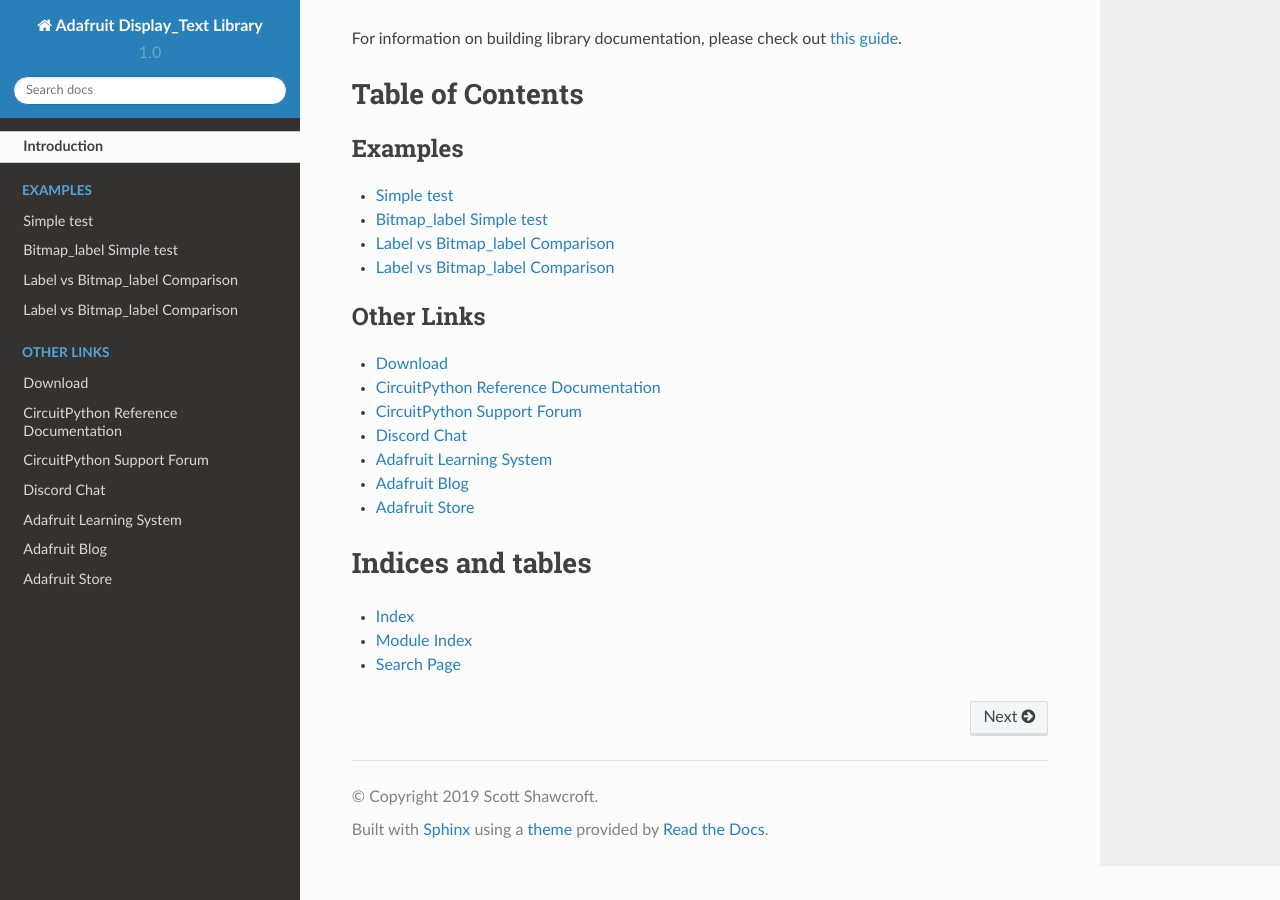
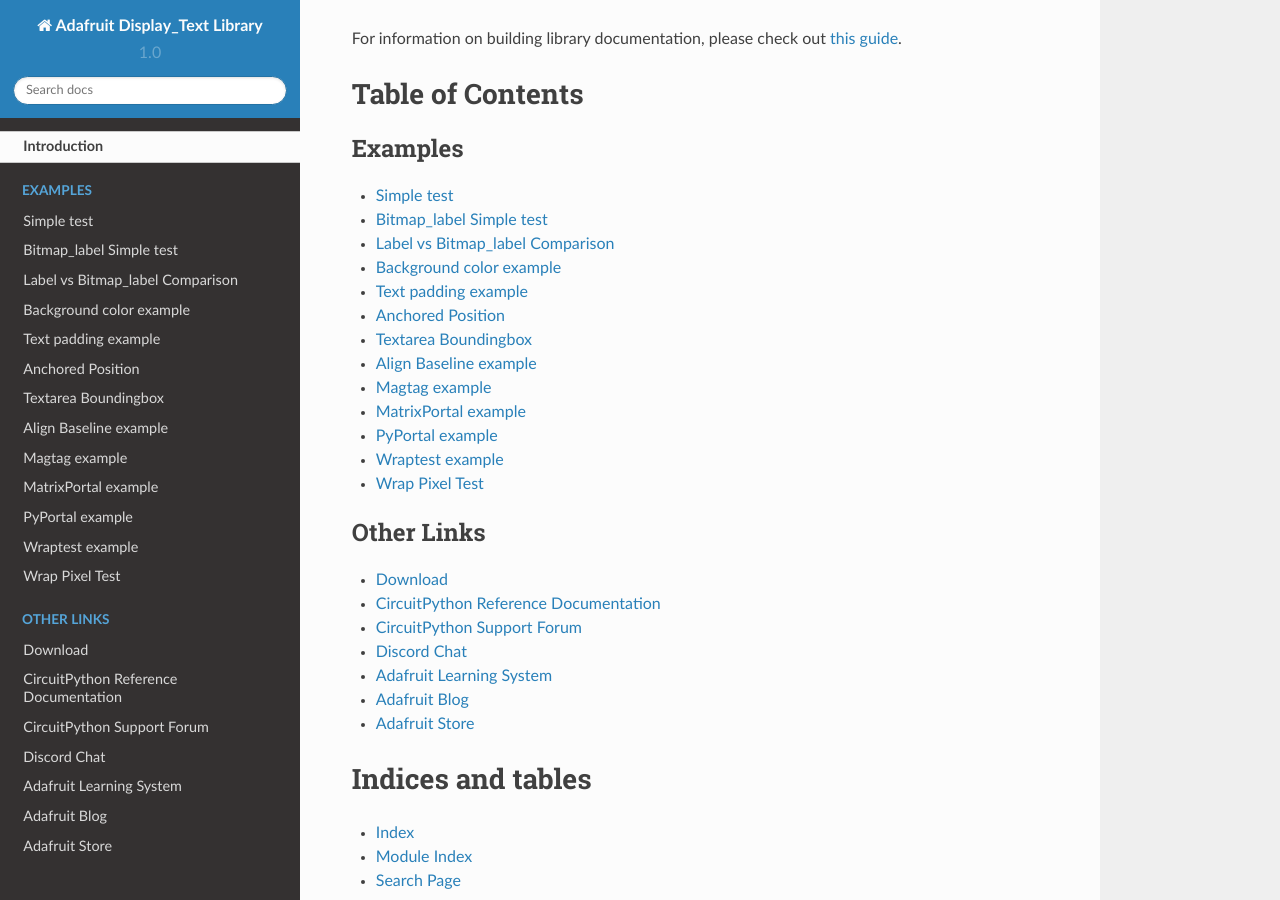
Before and after one commit to adafruit/Adafruit_CircuitPython_Display_Text, a Sphinx documentation site: the page built from docs/index.rst, in a window 1280 px wide and 900 px high, scrolled down 1008 px. Built offline with Sphinx 7.4.7 and the Read the Docs theme 2.0.0, drawn with Linux system fonts in a browser that asks for light colours.

Commit message:
Change in examples API

```diff
--- a/docs/examples.rst
+++ b/docs/examples.rst
@@ -25,11 +25,92 @@ Example to compare Label and Bitmap_Label characteristics
     :caption: examples/display_text_label_vs_bitmap_label_comparison.py
     :linenos:
 
-Label vs Bitmap_label Comparison
---------------------------------
+Background color example
+------------------------
 
-Example to compare Label and Bitmap_Label characteristics
+Show the text backgrounds features
 
-.. literalinclude:: ../examples/display_text_label_vs_bitmap_label_comparison.py
-    :caption: examples/display_text_label_vs_bitmap_label_comparison.py
+.. literalinclude:: ../examples/display_text_background_color.py
+    :caption: examples/display_text_background_color.py
     :linenos:
+
+Text padding example
+--------------------
+
+Show the text padding features
+
+.. literalinclude:: ../examples/display_text_background_color_padding.py
+    :caption: examples/display_text_background_color.py
+    :linenos:
+
+Anchored Position
+-----------------
+
+Anchored position use illustration
+
+.. literalinclude:: ../examples/display_text_anchored_position.py
+    :caption: examples/display_text_anchored_position.py
+    :linenos:
+
+Textarea Boundingbox
+--------------------
+
+Boundingbox demonstration
+
+.. literalinclude:: ../examples/display_text_textarea_boundingbox.py
+    :caption: examples/display_text_textarea_boundingbox.py
+    :linenos:
+
+Align Baseline example
+----------------------
+
+Demonstrate how to align different labels to a common horizontal line
+
+.. literalinclude:: ../examples/display_text_label_align_baseline_comparison.py
+    :caption: examples/display_text_label_align_baseline_comparison.py
+    :linenos:
+
+Magtag example
+--------------
+
+Uses the MAGTAG to display some text
+
+.. literalinclude:: ../examples/display_text_magtag.py
+    :caption: examples/display_text_magtag.py
+    :linenos:
+
+MatrixPortal example
+--------------------
+
+Uses the MatrixPortal to display some text
+
+.. literalinclude:: ../examples/display_text_matrixportal.py
+    :caption: examples/display_text_matrixportal.py
+    :linenos:
+
+PyPortal example
+----------------
+
+Uses the Pyportal to display some text
+
+.. literalinclude:: ../examples/display_text_pyportal.py
+    :caption: examples/display_text_pyportal.py
+    :linenos:
+
+Wraptest example
+----------------
+
+Illustrates the wraptest feature
+
+.. literalinclude:: ../examples/display_text_wraptest.py
+    :caption: examples/display_text_wraptest.py
+    :linenos:
+
+Wrap Pixel Test
+---------------
+
+Wrap Pixel Test
+
+.. literalinclude:: ../examples/display_text_wrap_pixels_test.py
+    :caption: examples/display_text_wrap_pixels_test.py
+    :linenos:
```
